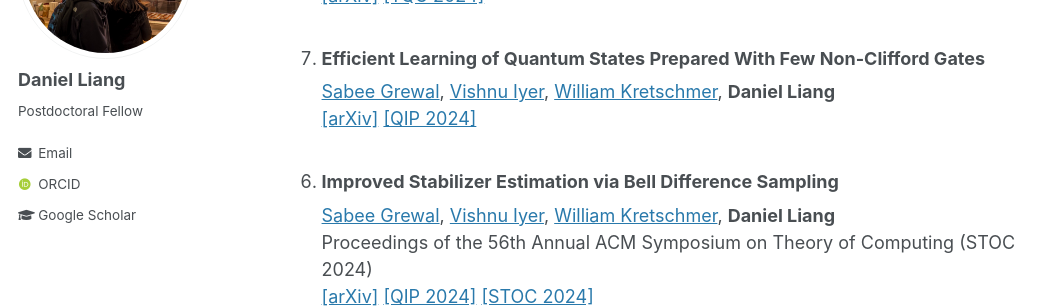
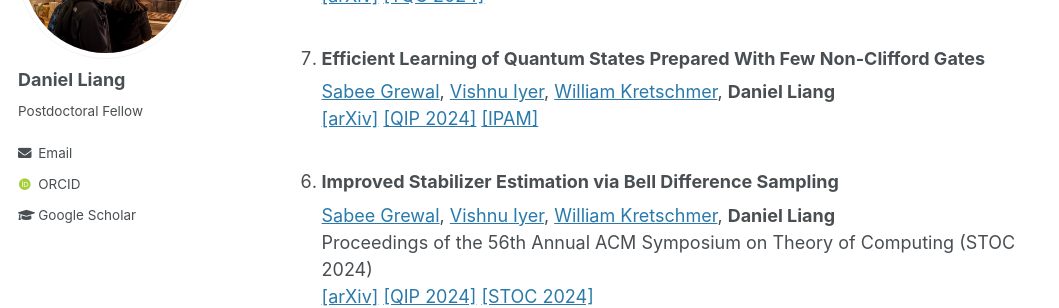
Before and after one commit to Daniel-You-Liang/Daniel-You-Liang.github.io, a Jekyll site: the page built from _pages/about.md, in a window 1280 px wide and 900 px high, scrolled down 925 px. Shown: the part 152-460 px from the top of the window, without its empty margins (0-1059 px from the left). Built offline with Jekyll 4.4.1, drawn with Linux system fonts in a browser that asks for light colours; some web fonts are replaced.

Commit message:
Updated youtube links

```diff
--- a/_pages/about.md
+++ b/_pages/about.md
@@ -19,13 +19,13 @@ Publications \[Author Order is Alphabetical unless specified by an asterisk (*)\
 1. ### Tolerant Testing of Stabilizer States with Mixed State Inputs
 [Vishnu Iyer](https://vishnuiyer.org/), **Daniel Liang**<br />[[arXiv]](https://arxiv.org/abs/2411.08765)
 1. ### Quantum State Learning Implies Circuit Lower Bounds
-[Nai-Hui Chia](https://sites.google.com/view/naihuichia),  **Daniel Liang**, [Fang Song](https://fangsong.info/)<br />[[arXiv]](https://arxiv.org/abs/2405.10242) [[TQC 2024]](https://youtu.be/kvKihUsu068?t=1672)
+[Nai-Hui Chia](https://sites.google.com/view/naihuichia),  **Daniel Liang**, [Fang Song](https://fangsong.info/)<br />[[arXiv]](https://arxiv.org/abs/2405.10242) [[TQC 2024]](https://www.youtube.com/watch?v=HMrqT0Svfzs)
 1. ### Agnostic Tomography of Stabilizer Product States
 [Sabee Grewal](https://sabeegrewal.com/), [Vishnu Iyer](https://vishnuiyer.org/), [William Kretschmer](https://wkretschmer.github.io/), **Daniel Liang**<br />[[arXiv]](https://arxiv.org/abs/2404.03813)
 1. ### Pseudoentanglement Ain't Cheap
-[Sabee Grewal](https://sabeegrewal.com/), [Vishnu Iyer](https://vishnuiyer.org/), [William Kretschmer](https://wkretschmer.github.io/), **Daniel Liang**<br />[[arXiv]](https://arxiv.org/abs/2404.00126) [[TQC 2024]](https://youtu.be/hDzR-RGZzes?t=6944)
+[Sabee Grewal](https://sabeegrewal.com/), [Vishnu Iyer](https://vishnuiyer.org/), [William Kretschmer](https://wkretschmer.github.io/), **Daniel Liang**<br />[[arXiv]](https://arxiv.org/abs/2404.00126) [[TQC 2024]](https://www.youtube.com/watch?v=ixe-9UQsGU8)
 1. ### Efficient Learning of Quantum States Prepared With Few Non-Clifford Gates
-[Sabee Grewal](https://sabeegrewal.com/), [Vishnu Iyer](https://vishnuiyer.org/), [William Kretschmer](https://wkretschmer.github.io/), **Daniel Liang**<br />[[arXiv]](https://arxiv.org/abs/2305.13409) [[QIP 2024]](https://www.youtube.com/watch?v=FsBSuAEOkVY)
+[Sabee Grewal](https://sabeegrewal.com/), [Vishnu Iyer](https://vishnuiyer.org/), [William Kretschmer](https://wkretschmer.github.io/), **Daniel Liang**<br />[[arXiv]](https://arxiv.org/abs/2305.13409) [[QIP 2024]](https://www.youtube.com/watch?v=FsBSuAEOkVY) [[IPAM]](https://www.youtube.com/watch?v=TxRXHIHmSZU)
 1. ### Improved Stabilizer Estimation via Bell Difference Sampling
 [Sabee Grewal](https://sabeegrewal.com/), [Vishnu Iyer](https://vishnuiyer.org/), [William Kretschmer](https://wkretschmer.github.io/), **Daniel Liang**<br />Proceedings
 of the 56th Annual ACM Symposium on Theory of Computing (STOC 2024)<br />[[arXiv]](https://arxiv.org/abs/2304.13915) [[QIP 2024]](https://www.youtube.com/watch?v=FsBSuAEOkVY) [[STOC 2024]](https://doi.org/10.1145/3618260.3649738)
```
